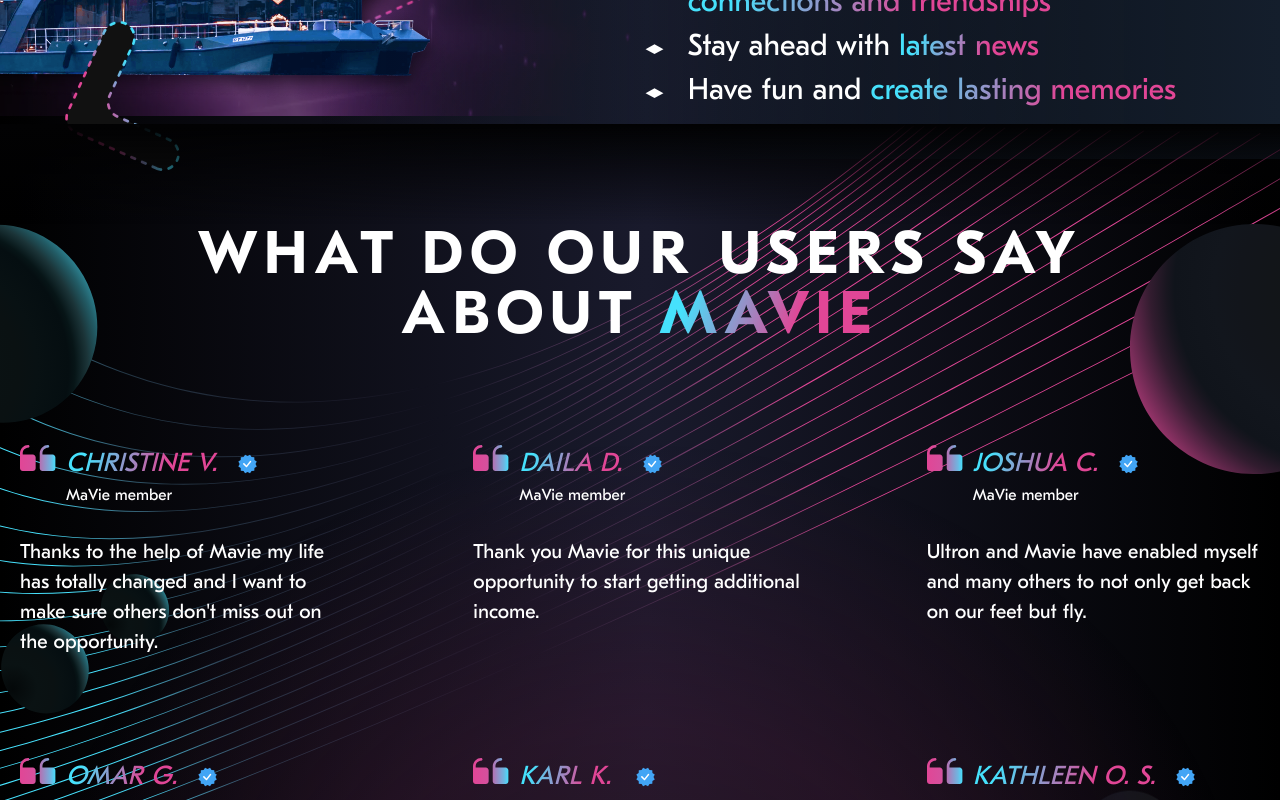
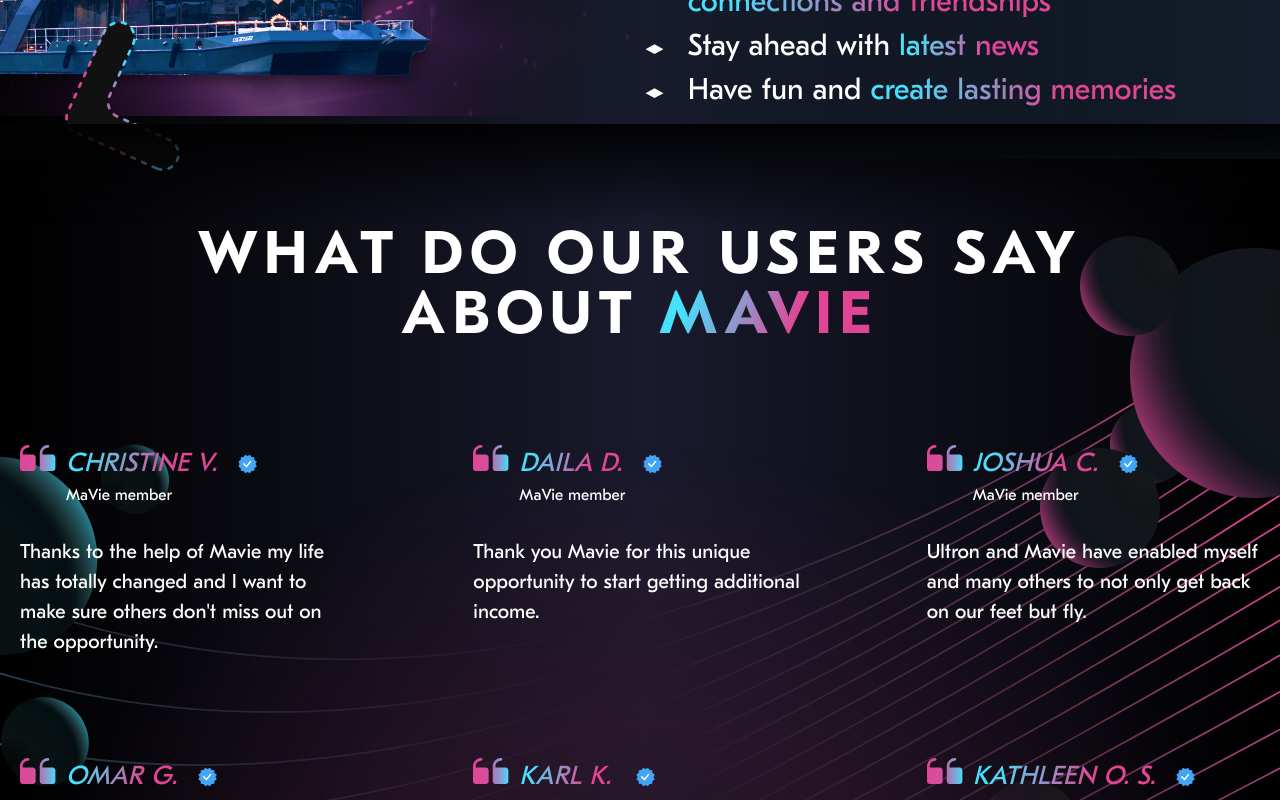
Before and after one commit to Innovatio-dev/mavie-global, a Next.js app: page / in a window 1280 px wide. Shown: the part 6160-6960 px from the top of the page. Built offline with nearby package versions, Linux system fonts and the light colour scheme.

Commit message:
fix: balls changed position using transform instead react scroll parallax, added transition and will change props

```diff
--- a/src/components/sections/attendees/index.tsx
+++ b/src/components/sections/attendees/index.tsx
@@ -11,45 +11,45 @@
 
 const cyanBalls = [
     {
-        position: [-100, 300],
+        position: [-100, 500],
         size: 200,
-        speed: 20
+        shiftFactor: -600
     },
     {
         position: [0, 640],
         size: 90,
-        speed: 14
+        shiftFactor: -240
     }, {
         position: [100, 550],
         size: 70,
-        speed: 10
+        shiftFactor: -820
     }
 ]
 const pinkBalls = [
     {
-        position: [90, 200],
+        position: [90, 0],
         size: 80,
-        speed: -30
+        shiftFactor: 1000
     },
     {
-        position: [-100, 100],
+        position: [-100, -100],
         size: 250,
-        speed: -40
+        shiftFactor: 800
     },
     {
         position: [100, 0],
         size: 100,
-        speed: -25
+        shiftFactor: 400
     },
     {
         position: [120, 100],
         size: 120,
-        speed: -35
+        shiftFactor: 800
     },
     {
         position: [200, 600],
         size: 100,
-        speed: -20
+        shiftFactor: 200
     }
 ]
 const posts: Post[] = [{
@@ -108,6 +108,7 @@
     const [showAll, setShowAll] = useState(false)
     const [currentWidth, setCurrentWidth] = useState<number>(0)
     const contentRef = useRef<HTMLDivElement>(null)
+    const [currentScroll, setCurrentScroll] = useState<number>(0)
 
     const handleViewMore = useCallback((event: MouseEvent<HTMLAnchorElement>) => {
         event.preventDefault()
@@ -119,9 +120,24 @@
         const resizeListener = () => {
             setCurrentWidth(window.innerWidth)
         }
+        const scrollListener = () => {
+            if (contentRef.current) {
+                const { bottom, height } = contentRef.current.getBoundingClientRect()
+                let scrollPos = 1 - bottom / (window.innerHeight + height)
+                scrollPos = Math.max(Math.min(scrollPos, 1), 0)
+                if (Math.abs(scrollPos - currentScroll) > 0.01) {
+                    setCurrentScroll(scrollPos)
+                }
+            }
+        }
         window.addEventListener('resize', resizeListener)
+        window.addEventListener('scroll', scrollListener)
         resizeListener()
-        return () => window.removeEventListener('resize', resizeListener)
+        scrollListener()
+        return () => {
+            window.removeEventListener('resize', resizeListener)
+            window.removeEventListener('scroll', scrollListener)
+        }
     }, [])
 
     return <section id='why-attend' className={styles.container}>
@@ -129,35 +145,35 @@
             <div className={styles.pinkGradient}>
 
             </div>
-
-            {pinkBalls.map((ball, index) =>
-                <Parallax key={index} speed={ball.speed}>
-                    <div
+            {cyanBalls.map((ball, index) => <div
+                key={index}
+                style={{
+                    position: 'absolute',
+                    left: `${ball.position[0]}px`,
+                    top: `${ball.position[1]}px`,
+                    width: `${ball.size}px`,
+                    height: `${ball.size}px`,
+                    transition: 'all 0.1s linear',
+                    willChange: 'transform',
+                    transform: `translateY(${ball.shiftFactor * currentScroll}px)`
+                }}>
+                <Image src={'/assets/svg/ballcyan.svg'} alt={`ballcyan${index}`} fill />
+            </div>)}
+            {pinkBalls.map((ball, index) => <div
+                key={index}
                 style={{
                     position: 'absolute',
                     right: `${ball.position[0]}px`,
                     top: `${ball.position[1]}px`,
                     width: `${ball.size}px`,
-                            height: `${ball.size}px`
+                    height: `${ball.size}px`,
+                    willChange: 'transform',
+                    transition: 'all 0.1s linear',
+                    transform: `translateY(${ball.shiftFactor * currentScroll}px)`
                 }}>
                 <Image src={'/assets/svg/ballpink.svg'} alt={`ballpink${index}`} fill />
-                    </div>
-                </Parallax>
-            )}
-            {cyanBalls.map((ball, index) =>
-                <Parallax key={index} speed={ball.speed}>
-                    <div
-                        style={{
-                            position: 'absolute',
-                            left: `${ball.position[0]}px`,
-                            top: `${ball.position[1]}px`,
-                            width: `${ball.size}px`,
-                            height: `${ball.size}px`
-                        }}>
-                        <Image src={'/assets/svg/ballcyan.svg'} alt={`ballcyan${index}`} fill />
-                    </div>
-                </Parallax>
-            )}
+            </div>)}
+
         </div>
         <div className={styles.content} ref={contentRef}>
             <motion.h2
--- a/src/components/sections/attendees/styles.module.sass
+++ b/src/components/sections/attendees/styles.module.sass
@@ -33,7 +33,7 @@
         background: url('/assets/svg/lines-gradient.svg')
         background-size: cover
         background-position-x: 30%
-        background-attachment: fixed
+        background-attachment: scroll
         position: absolute
         width: 100%
         height: 100%
```
Lines whose indentation alone changed are shown as unchanged.
